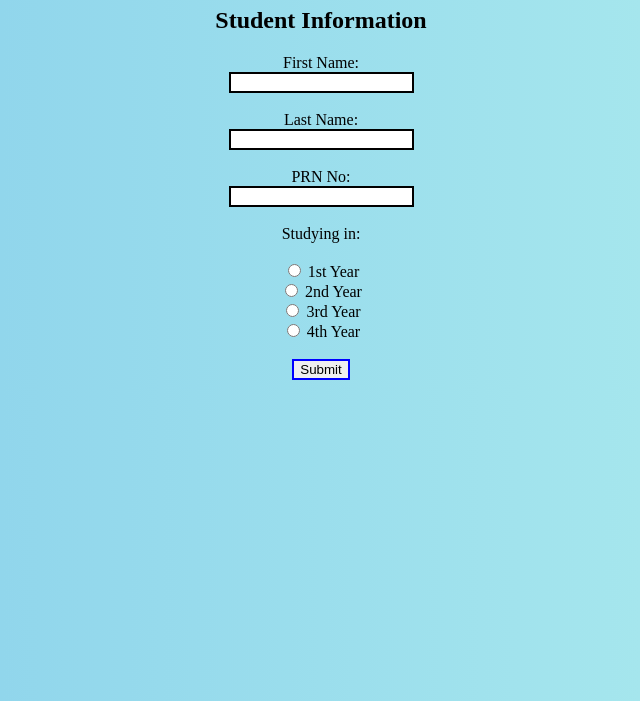
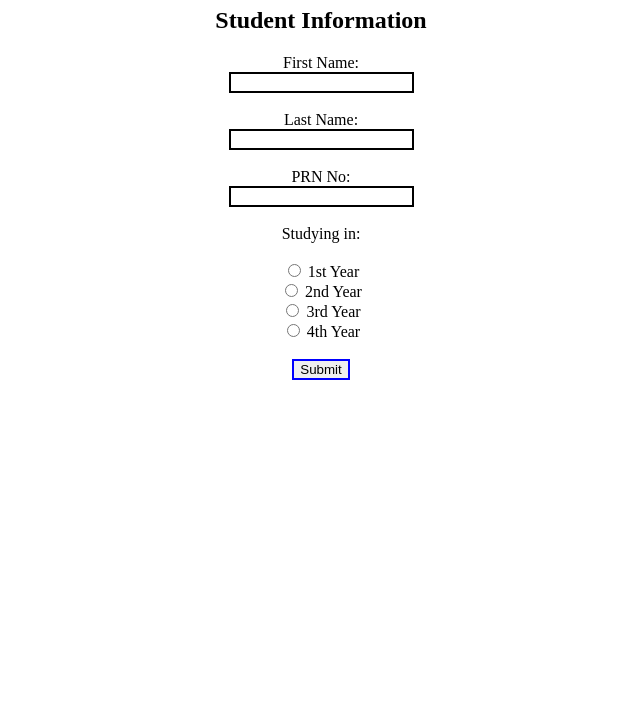
Before and after one commit to SharvinChaure/ADPL, a plain HTML site: page Sharvin Chaure_2124UCSM1011_CS_ASSN-3.html in a window 1280 px wide. Shown: the part 99-800 px from the top of the page, without its empty margins (319-959 px from the left). Drawn offline with Linux system fonts and the light colour scheme.

Commit message:
Update Sharvin Chaure_2124UCSM1011_CS_ASSN-3.html

```diff
--- a/Sharvin Chaure_2124UCSM1011_CS_ASSN-3.html
+++ b/Sharvin Chaure_2124UCSM1011_CS_ASSN-3.html
@@ -1,15 +1,8 @@
 <!DOCTYPE html>
 <html>
 <body style =text-align:center >
-<head>
-     <style>
-        body {
-           background: linear-gradient(to right, Skyblue, PaleTurquoise);
-        }
-    </style>
-</head>
 
-    <h style="background-color:LightGray;">HTML</h>
+     <h style="background-color:LightGray;">HTML</h>
     <h1>Cybersecurity Department</h1>
     <h2>Student Information</h2>
 
```
